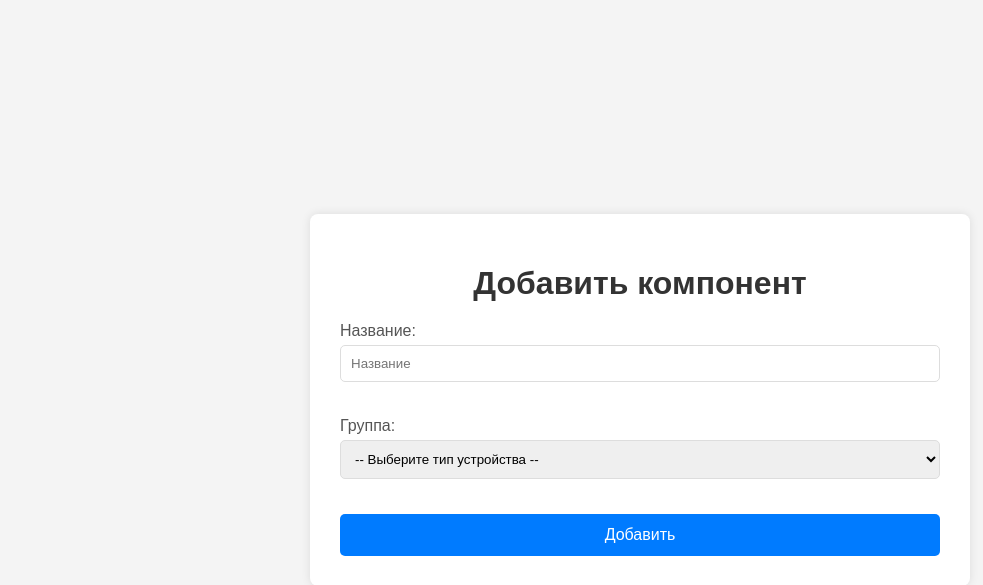
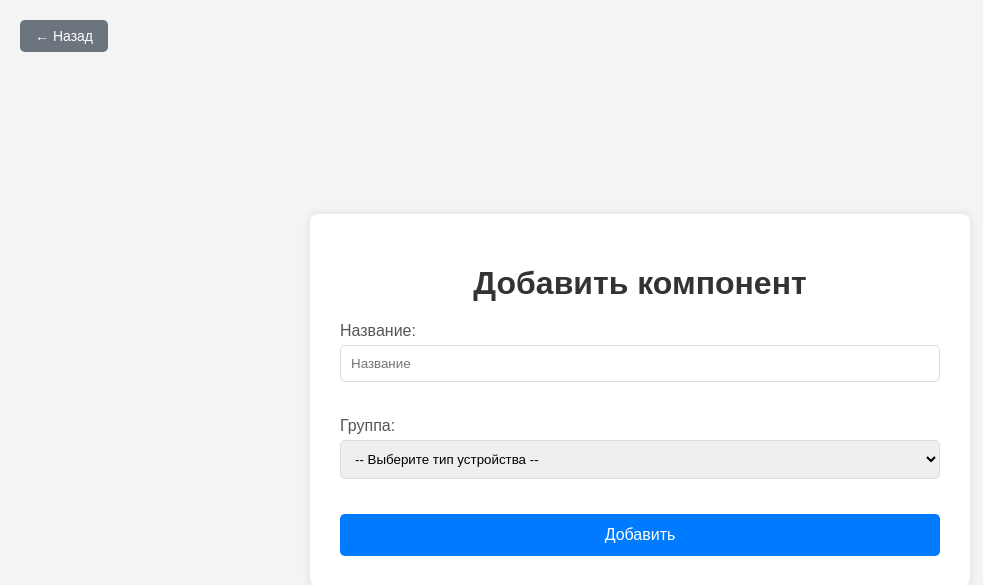
Before and after one commit to y0ungerb0y/DiplomPC, a PHP site: template app/views/component_add.php in a window 1280 px wide. Shown: the top 585 px of the page, without its empty margins (0-983 px from the left). Run offline with PHP 8.4, Linux system fonts and the light colour scheme; the template is opened without the code that fills it, so the values that code supplies are empty.

Commit message:
added back button

```diff
--- a/app/repo/Auth.php
+++ b/app/repo/Auth.php
@@ -1,6 +1,4 @@
 <?php
-include("./app/core/config.php");
-
 $login = $_POST["login"];
 $password = $_POST["password"];
 
--- a/app/views/component_add.php
+++ b/app/views/component_add.php
@@ -14,7 +14,7 @@ $storages = $pdo->query("SELECT * FROM components WHERE type='storage'")->fetchA
 <head>
     <meta charset="UTF-8">
     <meta name="viewport" content="width=device-width, initial-scale=1.0">
-    <title>Добавить копмпонент</title>
+    <title>Добавить компонент</title>
     <style>
         body {
             font-family: 'Arial', sans-serif;
@@ -91,12 +91,31 @@ $storages = $pdo->query("SELECT * FROM components WHERE type='storage'")->fetchA
         .moved-group label {
             margin-right: 10px;
         }
+        .back-button {
+            background-color: #6c757d;
+            color: #fff;
+            border: none;
+            padding: 8px 15px;
+            border-radius: 5px;
+            cursor: pointer;
+            transition: background-color 0.3s ease;
+            font-size: 14px;
+            text-decoration: none;
+            position: absolute;
+            top: 20px;
+            left: 20px;
+        }
+
+        .back-button:hover {
+            background-color: #5a6268;
+        }
     </style>
 </head>
 <body>
 
     <div class="container">
         <h1>Добавить компонент</h1>
+        <a href="javascript:history.back()" class="back-button">← Назад</a>
 
         <form action="/api/add?type=component" method="POST">
 
```
Also changed, not shown: app/views/computer_add.php (+26 -2 lines), app/views/computer_view.php (+11 -6 lines), app/views/lk.php (+17 -1 lines).
